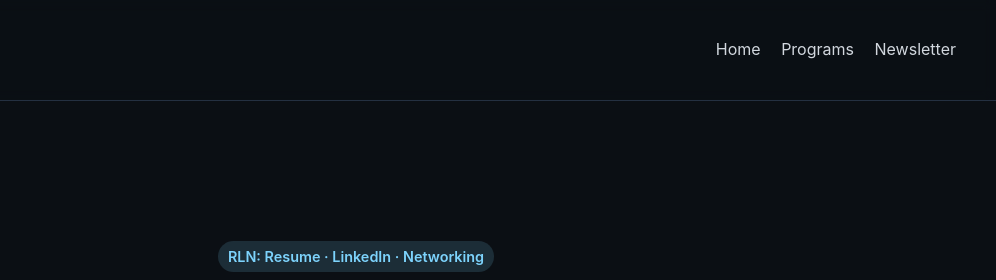
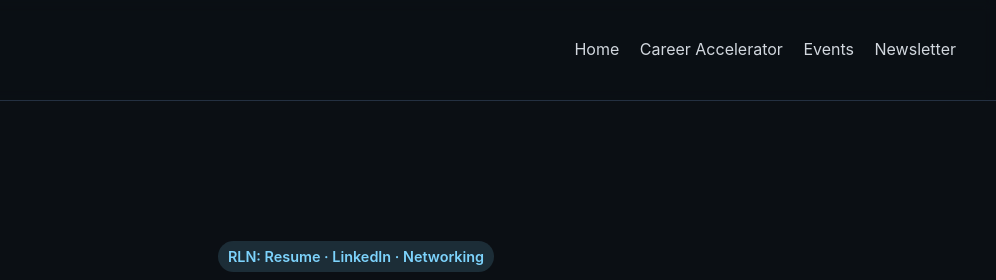
Before and after one commit to daveborzillo/bwow-website, a plain HTML site: page career-accelerator.html in a window 1280 px wide. Shown: the top 280 px of the page, 284-1280 px from the left. Drawn offline with Linux system fonts and the light colour scheme.

Commit message:
Update career-accelerator.html
Events

```diff
--- a/career-accelerator.html
+++ b/career-accelerator.html
@@ -8,12 +8,13 @@
 </head>
 <body>
 <header>
-    <a class="logo" href="/">
+  <a class="logo" href="index.html">
     <img src="logo-bwow.png" alt="Better Ways of Working logo" />
   </a>
   <nav>
     <a href="index.html">Home</a>
-      <a href="career-accelerator.html" class="active">Programs</a>
+    <a href="career-accelerator.html">Career Accelerator</a>
+    <a href="events.html">Events</a>
     <a href="https://bwow.substack.com" target="_blank">Newsletter</a>
   </nav>
 </header>
```
Lines whose indentation alone changed are shown as unchanged.
